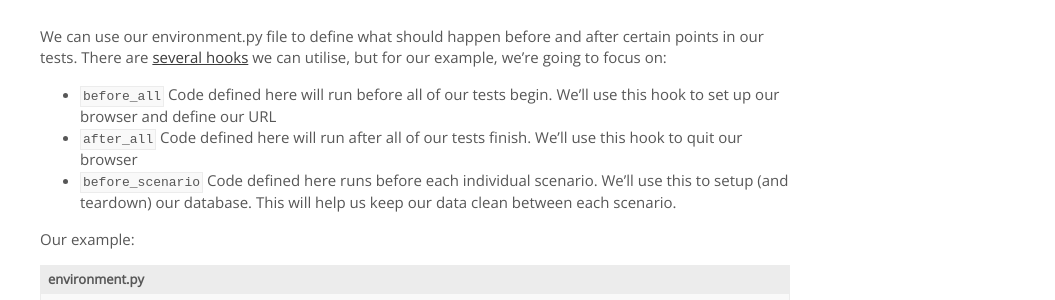
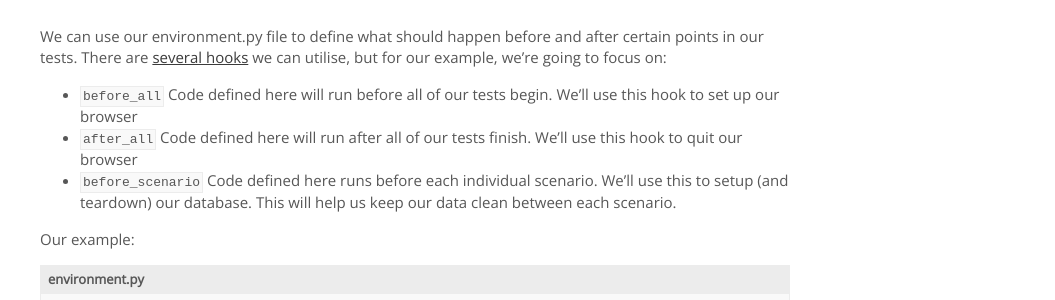
Before and after one commit to nlhkabu/nlhkabu.github.io, a Jekyll site: the page built from _posts/2015-03-19-bdd-part-two.md, in a window 1280 px wide and 900 px high, scrolled down 4607 px. Shown: the part 176-476 px from the top of the window, without its empty margins (225-1280 px from the left). Built offline with Jekyll 4.4.1, drawn with Linux system fonts in a browser that asks for light colours; nearby versions of some CDN libraries; some web fonts are replaced; comment, search, counter and statistics services are not loaded.

Commit message:
Update BDD tutorial to remove reference to setting up URL

```diff
--- a/_posts/2015-03-19-bdd-part-two.md
+++ b/_posts/2015-03-19-bdd-part-two.md
@@ -194,7 +194,7 @@ lucy_diamond = UserFactory(first_name='Rocky', last_name='Raccoon',
 #### Configuring environment.py
 We can use our environment.py file to define what should happen before and after certain points in our tests.  There are [several hooks](http://pythonhosted.org/behave/api.html#environment-file-functions) we can utilise, but for our example, we're going to focus on:
 
-* `before_all` Code defined here will run before all of our tests begin.  We'll use this hook to set up our browser and define our URL
+* `before_all` Code defined here will run before all of our tests begin.  We'll use this hook to set up our browser
 * `after_all` Code defined here will run after all of our tests finish.  We'll use this hook to quit our browser
 * `before_scenario` Code defined here runs before each individual scenario.  We'll use this to setup (and teardown) our database.  This will help us keep our data clean between each scenario.
 
```
